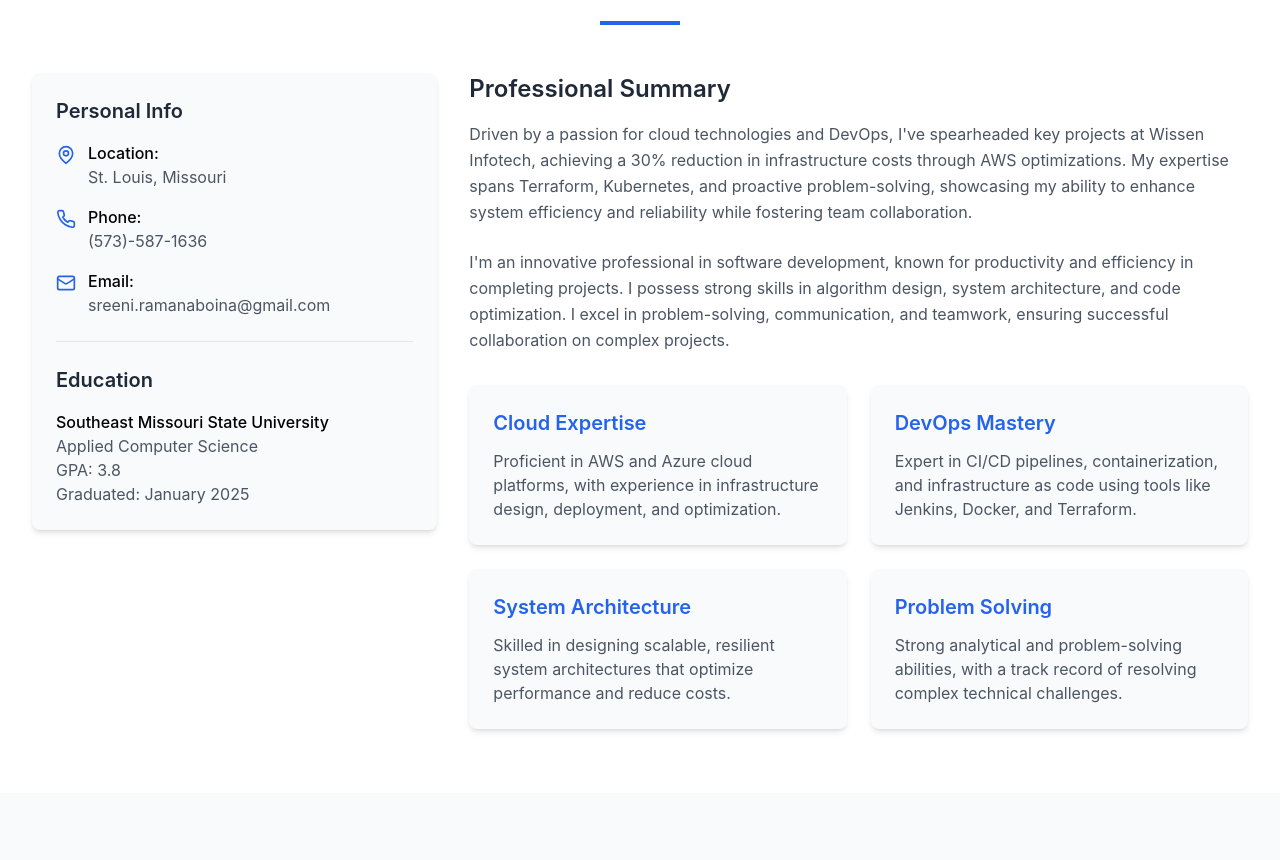
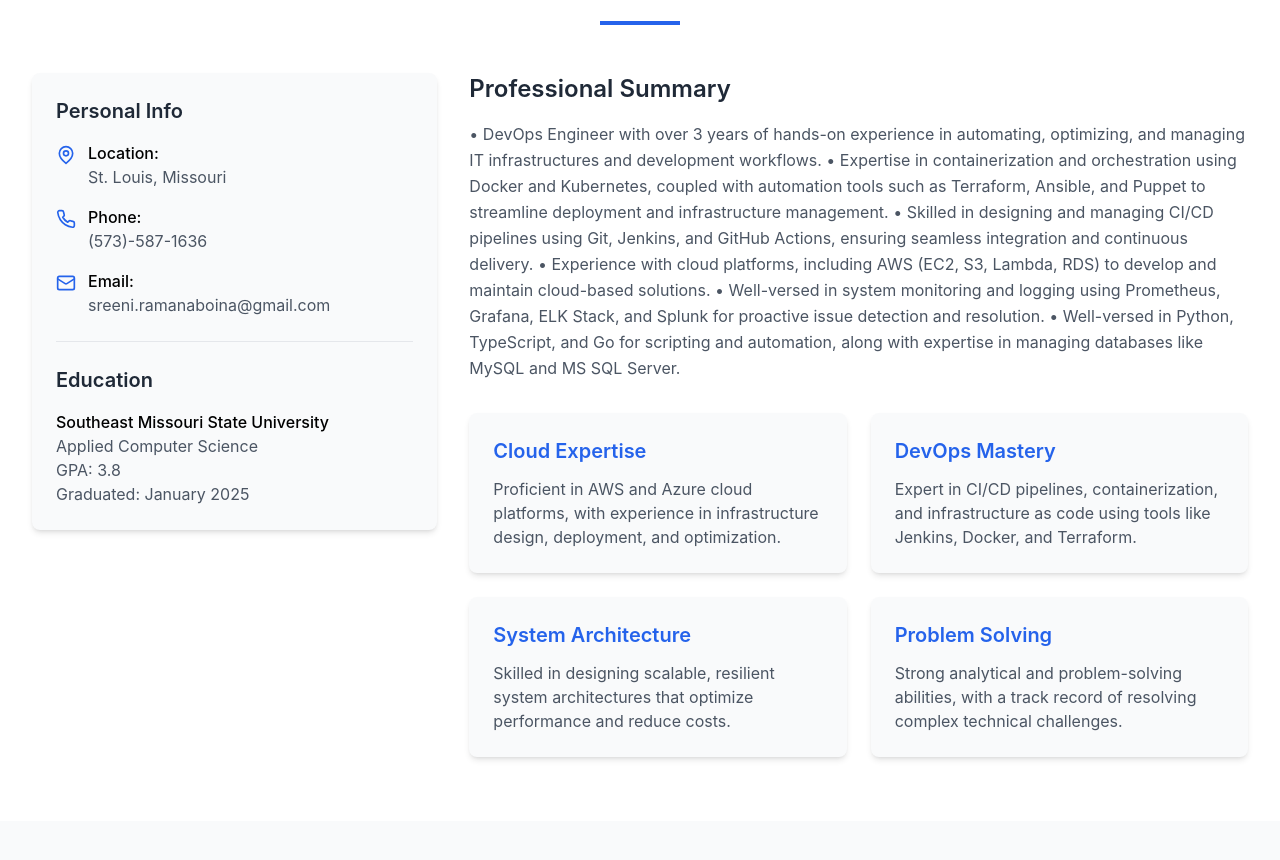
Before and after one commit to sreeni827/me, a React (Vite) app: page / in a window 1280 px wide. Shown: the part 781-1641 px from the top of the page. Built offline with nearby package versions, Linux system fonts and the light colour scheme.

Commit message:
Update About.tsx

```diff
--- a/src/components/About.tsx
+++ b/src/components/About.tsx
@@ -56,16 +56,19 @@ const About: React.FC = () => {
           <div className="md:w-2/3 md:pl-8">
             <h3 className="text-2xl font-semibold text-gray-800 mb-4">Professional Summary</h3>
             <p className="text-gray-600 mb-6 leading-relaxed">
-              Driven by a passion for cloud technologies and DevOps, I've spearheaded key projects at Wissen Infotech,
-              achieving a 30% reduction in infrastructure costs through AWS optimizations. My expertise spans Terraform,
-              Kubernetes, and proactive problem-solving, showcasing my ability to enhance system efficiency and reliability
-              while fostering team collaboration.
+              • DevOps Engineer with over 3 years of hands-on experience in automating, optimizing, and managing IT infrastructures
+and development workflows.
+• Expertise in containerization and orchestration using Docker and Kubernetes, coupled with automation tools such as
+Terraform, Ansible, and Puppet to streamline deployment and infrastructure management.
+• Skilled in designing and managing CI/CD pipelines using Git, Jenkins, and GitHub Actions, ensuring seamless integration
+and continuous delivery.
+• Experience with cloud platforms, including AWS (EC2, S3, Lambda, RDS) to develop and maintain cloud-based solutions.
+• Well-versed in system monitoring and logging using Prometheus, Grafana, ELK Stack, and Splunk for proactive issue
+detection and resolution.
+• Well-versed in Python, TypeScript, and Go for scripting and automation, along with expertise in managing databases like
+MySQL and MS SQL Server.
             </p>
-            <p className="text-gray-600 mb-6 leading-relaxed">
-              I'm an innovative professional in software development, known for productivity and efficiency in completing projects.
-              I possess strong skills in algorithm design, system architecture, and code optimization. I excel in problem-solving,
-              communication, and teamwork, ensuring successful collaboration on complex projects.
-            </p>
+
 
             <div className="grid grid-cols-1 md:grid-cols-2 gap-6 mt-8">
               <div className="bg-gray-50 p-6 rounded-lg shadow-md transform transition-transform duration-300 hover:scale-105">
```
